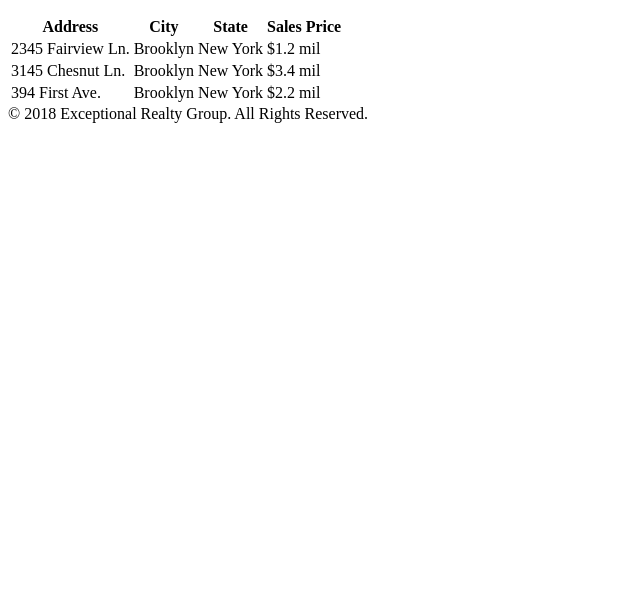
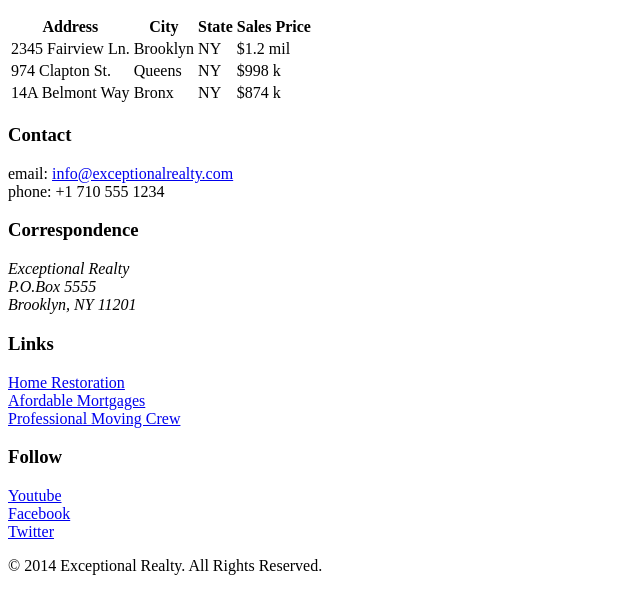
Before and after one commit to efkarst/exceptional-realty, a plain HTML site: page market-report.html in a window 1280 px wide. Shown: the part 189-800 px from the top of the page, without its empty margins (0-640 px from the left). Drawn offline with Linux system fonts and the light colour scheme.

Commit message:
added additional html at bottom of each page with contact and link info

```diff
--- a/market-report.html
+++ b/market-report.html
@@ -1,4 +1,4 @@
-<!DOCTYPE html>
+<!doctype html>
 <html lang="en">
 <head>
   <meta charset="UTF-8">
@@ -6,19 +6,17 @@
 </head>
 <body>
   <header>
+    <div id="logo">
       <h1>Exceptional</h1>
       <h2>Realty Group</h2>
+    </div>
+
     <nav>
-        <a href="index.html">About</a>
-        <a href="new-properties.html">New Properties</a>
-        <a href="real-estate-listings.html">Listings</a>
-        <a href="market-report.html">Market Report</a>
-        <a href="contact.html">Contact</a>
-        <a href="http://hud.gov" target='_blank'>H.U.D.</a>
+      <a href="index.html">About</a> <a href="new-properties.html">New Properties</a> <a href="real-estate-listings.html">Listings</a> <a href="market-report.html">Market Report</a> <a href="contact.html">Contact</a> <a href="http://hud.gov" target="_blank">H.U.D.</a>
     </nav>
   </header>
 
-    <section id="market-report">
+  <section>
     <h3>Market Report</h3>
     <table>
       <tr>
@@ -30,26 +28,61 @@
       <tr>
         <td>2345 Fairview Ln.</td>
         <td>Brooklyn</td>
-            <td>New York</td>
+        <td>NY</td>
         <td>$1.2 mil</td>
       </tr>
       <tr>
-            <td>3145 Chesnut Ln.</td>
-            <td>Brooklyn</td>
-            <td>New York</td>
-            <td>$3.4 mil</td>
+        <td>974 Clapton St.</td>
+        <td>Queens</td>
+        <td>NY</td>
+        <td>$998 k</td>
       </tr>
       <tr>
-            <td>394 First Ave.</td>
-            <td>Brooklyn</td>
-            <td>New York</td>
-            <td>$2.2 mil</td>
+        <td>14A Belmont Way</td>
+        <td>Bronx</td>
+        <td>NY</td>
+        <td>$874 k</td>
       </tr>
     </table>
   </section>
 
+  <section id="details">
+      <div>
+        <h3>Contact</h3>
+        <p>
+          email: <a href="mailto:info@exceptionalrealty.com">info@exceptionalrealty.com</a><br>
+          phone: +1 710 555 1234
+        </p>
+        <h3>Correspondence</h3>
+        <address>
+          Exceptional Realty<br>
+          P.O.Box 5555<br>
+          Brooklyn, NY 11201
+        </address>
+      </div>
+
+      <div>
+        <h3>Links</h3>
+        <p>
+          <a href="#" target="_blank">Home Restoration</a><br>
+          <a href="#" target="_blank">Afordable Mortgages</a><br>
+          <a href="#" target="_blank">Professional Moving Crew</a>
+        </p>
+      </div>
+
+      <div>
+        <h3>Follow</h3>
+        <p>
+          <a href="#" target="_blank">Youtube</a><br>
+          <a href="#" target="_blank">Facebook</a><br>
+          <a href="#" target="_blank">Twitter</a>
+        </p>
+      </div>
+    </section>
+
     <footer>
-      &copy; 2018 Exceptional Realty Group. All Rights Reserved.
+      &copy; 2014 Exceptional Realty. All Rights Reserved.
     </footer>
+
 </body>
 </html>
```
Also changed, not shown: contact.html (+50 -19 lines), index.html (+46 -18 lines), new-properties.html (+43 -10 lines), real-estate-listings.html (+68 -12 lines). Lines whose indentation alone changed are shown as unchanged.
